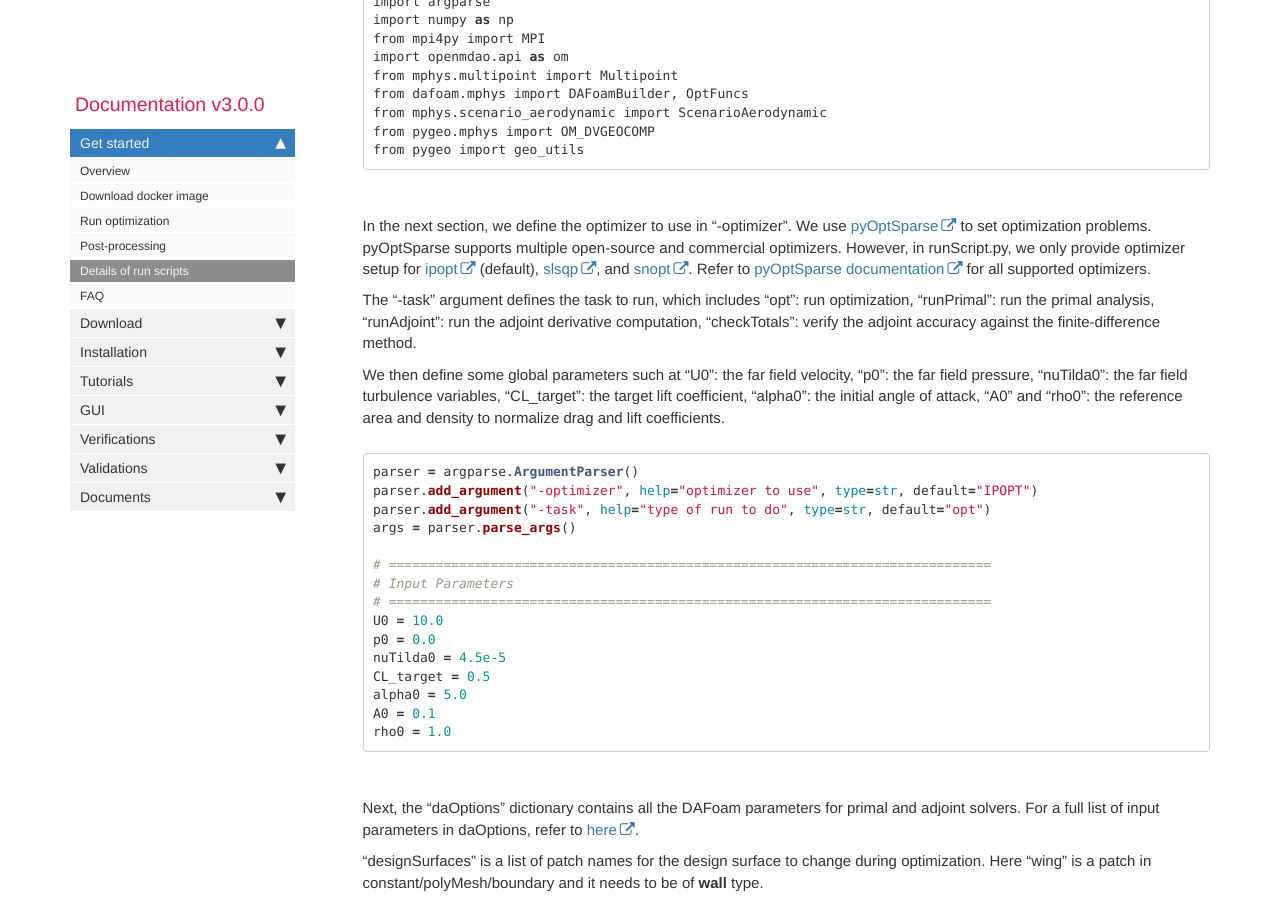
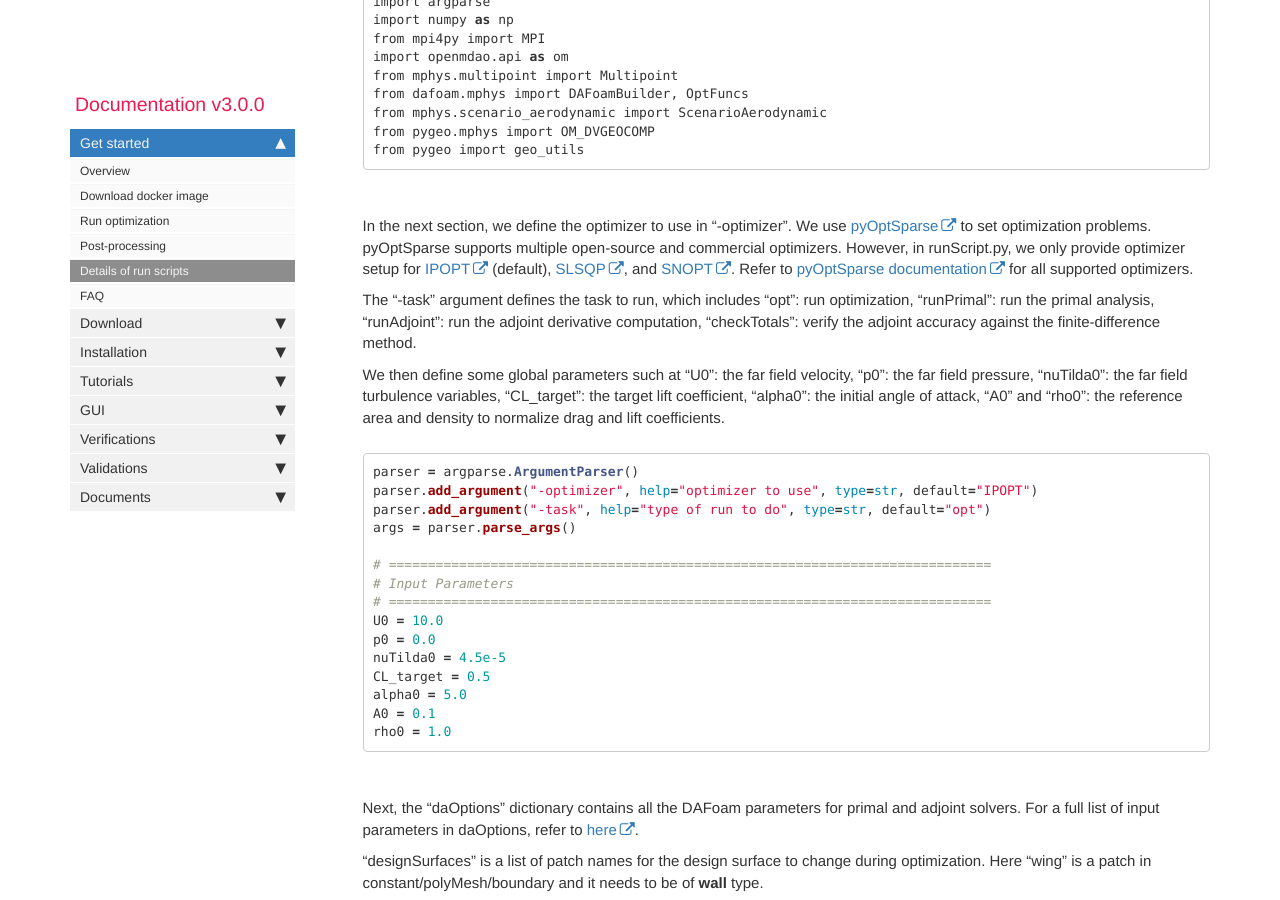
Before and after one commit to DAFoam/DAFoam.github.io, a Jekyll site: the page built from pages/mydoc/mydoc_get_started_runscript.md, in a window 1280 px wide and 900 px high, scrolled down 1863 px. Built offline with Jekyll 4.4.1, drawn with Linux system fonts in a browser that asks for light colours; comment, search, counter and statistics services are not loaded.

Commit message:
content update

```diff
--- a/pages/mydoc/mydoc_get_started_runscript.md
+++ b/pages/mydoc/mydoc_get_started_runscript.md
@@ -86,7 +86,7 @@ from pygeo import geo_utils
 
 |
 
-In the next section, we define the optimizer to use in "-optimizer". We use [pyOptSparse](https://github.com/mdolab/pyoptsparse) to set optimization problems. pyOptSparse supports multiple open-source and commercial optimizers. However, in runScript.py, we only provide optimizer setup for [ipopt](https://coin-or.github.io/Ipopt) (default), [slsqp](http://www.pyopt.org/reference/optimizers.slsqp.html), and [snopt](https://ccom.ucsd.edu/~optimizers/solvers/snopt). Refer to [pyOptSparse documentation](https://mdolab-pyoptsparse.readthedocs-hosted.com/en/latest/) for all supported optimizers.
+In the next section, we define the optimizer to use in "-optimizer". We use [pyOptSparse](https://github.com/mdolab/pyoptsparse) to set optimization problems. pyOptSparse supports multiple open-source and commercial optimizers. However, in runScript.py, we only provide optimizer setup for [IPOPT](https://coin-or.github.io/Ipopt) (default), [SLSQP](http://www.pyopt.org/reference/optimizers.slsqp.html), and [SNOPT](https://ccom.ucsd.edu/~optimizers/solvers/snopt). Refer to [pyOptSparse documentation](https://mdolab-pyoptsparse.readthedocs-hosted.com/en/latest/) for all supported optimizers.
 
 The "-task" argument defines the task to run, which includes "opt": run optimization, "runPrimal": run the primal analysis, "runAdjoint": run the adjoint derivative computation, "checkTotals": verify the adjoint accuracy against the finite-difference method.
 
```
